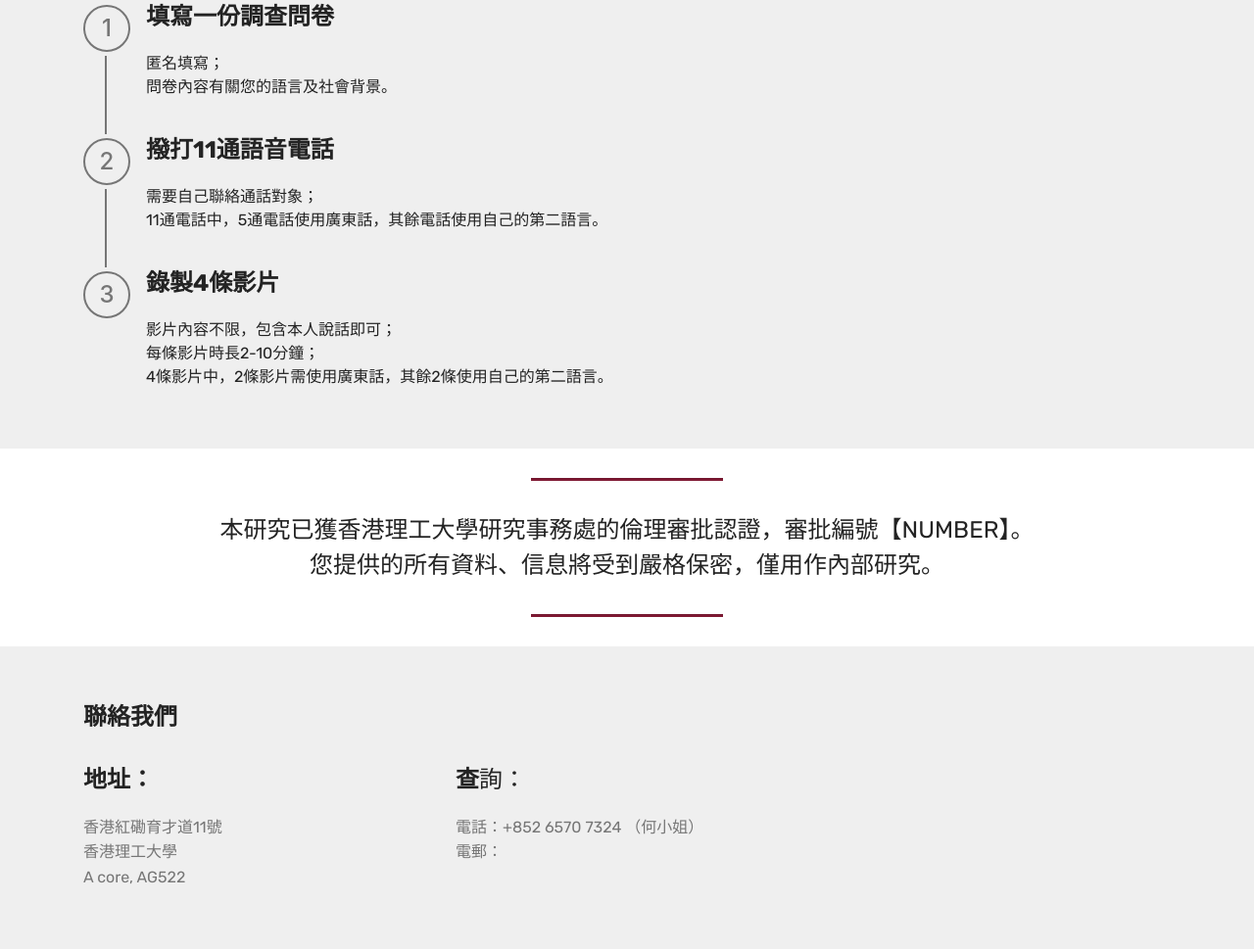
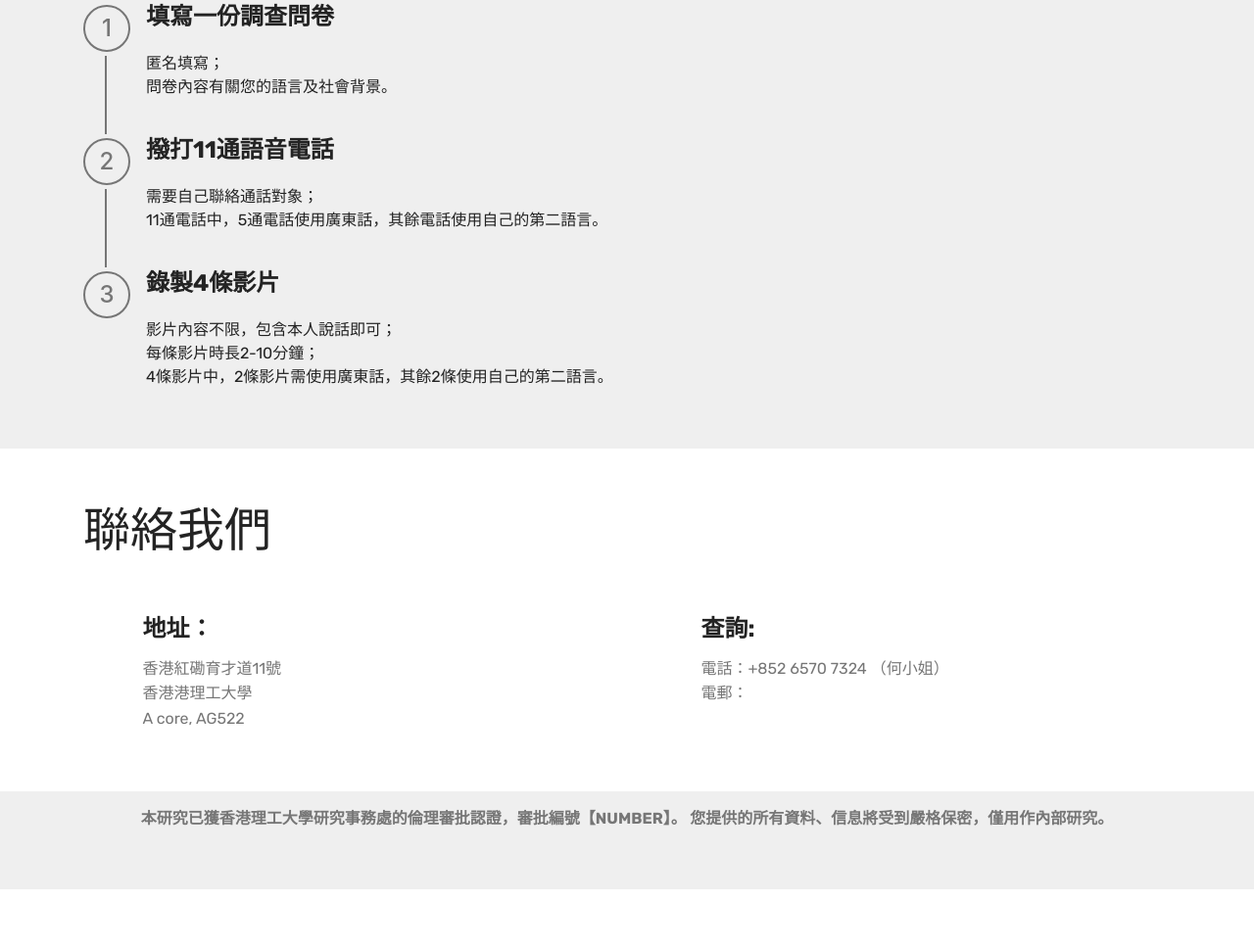
Before and after one commit to scarlett119/webpage_telephone, a plain HTML site: page index.html in a window 1280 px wide. Shown: the part 1623-2593 px from the top of the page at 98% size. After the commit the page ends 2531 px from the top, so only its background shows below. Drawn offline with Linux system fonts and the light colour scheme; files whose address does not match are found by name.

Commit message:
create github pages

```diff
--- a/assets/mobirise/css/mbr-additional.css
+++ b/assets/mobirise/css/mbr-additional.css
@@ -1970,42 +1970,53 @@ body {
 .cid-rw4aQMaltM .mbr-step-title {
   color: #232323;
 }
-.cid-rw4qT9sEsb {
-  padding-top: 30px;
-  padding-bottom: 30px;
+.cid-rw4tDZ3bGx {
+  padding-top: 60px;
+  padding-bottom: 45px;
   background-color: #ffffff;
 }
-.cid-rw4qT9sEsb .line {
-  background-color: #7f1933;
-  color: #7f1933;
-  align: center;
-  height: 2px;
-  margin: 0 auto;
-}
-.cid-rw4qT9sEsb .section-text {
-  padding: 2rem 0;
-}
-.cid-rw4qT9sEsb .inner-container {
-  margin: 0 auto;
-}
-@media (max-width: 768px) {
-  .cid-rw4qT9sEsb .inner-container {
-    width: 100% !important;
-  }
-}
-.cid-rvNPjJU56X {
-  padding-top: 60px;
+.cid-rw4tDZ3bGx .title {
+  padding-bottom: 2.5rem;
+}
+.cid-rw4tDZ3bGx .mbr-text {
+  color: #767676;
+  margin: 0;
+  padding-top: 0.5rem;
+}
+.cid-rw4tDZ3bGx .iconfont-wrapper {
+  display: flex;
+  align-items: center;
+  width: 2rem;
+  height: 2rem;
+  margin-right: 2rem;
+}
+.cid-rw4tDZ3bGx .iconfont-wrapper .amp-iconfont {
+  font-size: 2rem;
+}
+.cid-rw4tDZ3bGx .wrapper {
+  display: flex;
+  padding: 1rem 0;
+}
+.cid-rw4tDZ3bGx .wrapper .b-info {
+  width: 100%;
+}
+@media (max-width: 767px) {
+  .cid-rw4tDZ3bGx .iconfont-wrapper {
+    display: none;
+  }
+}
+.cid-rw4t2foQkE {
+  padding-top: 15px;
   padding-bottom: 60px;
   background-color: #efefef;
 }
-.cid-rvNPjJU56X .mbr-text {
+.cid-rw4t2foQkE .mbr-text,
+.cid-rw4t2foQkE blockquote {
   color: #767676;
-  margin: 0;
-  padding-top: 1.5rem;
-}
-.cid-rvNPjJU56X div.b {
-  padding-top: 2rem;
-}
-.cid-rvNPjJU56X H5 {
-  color: #232323;
-}
+}
+.cid-rw4t2foQkE .mbr-text DIV {
+  text-align: left;
+}
+.cid-rw4t2foQkE .mbr-text {
+  text-align: center;
+}
--- a/index.html
+++ b/index.html
@@ -55,7 +55,7 @@
     </nav>
 </section>
 
-<section class="engine"><a href="https://mobirise.info/a">online site builder</a></section><section class="header8 cid-rw4hHM3EAu mbr-parallax-background" id="header8-c">
+<section class="engine"><a href="https://mobirise.info/g">how to build a site</a></section><section class="header8 cid-rw4hHM3EAu mbr-parallax-background" id="header8-c">
 
 
 
@@ -231,20 +231,7 @@
     </div>
 </section>
 
-<section class="mbr-section article content9 cid-rw4qT9sEsb" id="content9-g">
-
-
-
-    <div class="container">
-        <div class="inner-container" style="width: 84%;">
-            <hr class="line" style="width: 21%;">
-            <div class="section-text align-center mbr-fonts-style display-5"><div>本研究已獲香港理工大學研究事務處的倫理審批認證，審批編號【NUMBER】。</div><div>您提供的所有資料、信息將受到嚴格保密，僅用作內部研究。</div></div>
-            <hr class="line" style="width: 21%;">
-        </div>
-        </div>
-</section>
-
-<section class="mbr-section contacts2 cid-rvNPjJU56X" id="contacts2-9">
+<section class="mbr-section contacts3 cid-rw4tDZ3bGx" id="contacts3-i">
     <!---->
 
     <!---->
@@ -255,35 +242,55 @@
         <div class="row">
             <!--Titles-->
             <div class="title col-12">
-                <h2 class="align-left mbr-fonts-style display-5"><strong>
+                <h2 class="align-left mbr-fonts-style display-2">
                     聯絡我們
-                </strong></h2>
+                </h2>
 
             </div>
             <div class="col-12">
-                <div class="row justify-content-center">
-                    <div class="col-12 col-md-4">
-                        <div class="b b-adress">
-                            <h5 class="align-left mbr-fonts-style m-0 display-5"><strong>地址：</strong></h5>
-                            <p class="mbr-text align-left mbr-fonts-style display-7">香港紅磡育才道11號
-<br>香港理工大學
+                <div class="row">
+                    <div class="col-12 col-md-6">
+                        <div class="wrapper">
+                            <span class="iconfont-wrapper">
+                                <span class="amp-iconfont icon fa-thumbs-o-up fa"></span>
+                            </span>
+                            <div class="b-info b-adress">
+                                <h5 class="align-left mbr-fonts-style display-5"><strong>
+                                    地址：</strong></h5>
+                                <p class="mbr-text align-left mbr-fonts-style display-7">香港紅磡育才道11號<br>香港港理工大學
 <br>A core, AG522</p>
+                            </div>
                         </div>
                     </div>
-                    <div class="col-12 col-md-4">
-                        <div class="b b-phone">
-                            <h5 class="align-left mbr-fonts-style m-0 display-5"><strong>查</strong>詢：</h5>
-                            <p class="mbr-text align-left mbr-fonts-style display-7">電話：+852 6570 7324 （何小姐）<br>電郵：</p>
+                    <div class="col-12 col-md-6">
+                        <div class="wrapper">
+                            <span class="iconfont-wrapper">
+                                <span class="amp-iconfont icon fa-phone fa"></span>
+                            </span>
+                            <div class="b-info b-phone">
+                                <h5 class="align-left mbr-fonts-style display-5"><strong>查詢:
+                                </strong></h5>
+                                <p class="mbr-text align-left mbr-fonts-style display-7">電話：+852 6570 7324 （何小姐）
+<br>電郵：</p>
+                            </div>
                         </div>
                     </div>
-                    <div class="col-12 col-md-4">
-                        <div class="b b-mail">
-                            <h5 class="align-left mbr-fonts-style m-0 display-7"></h5>
-                            <p class="mbr-text align-left mbr-fonts-style display-7"></p>
-                        </div>
-                    </div>
+
+
                 </div>
             </div>
+        </div>
+    </div>
+</section>
+
+<section class="mbr-section article content1 cid-rw4t2foQkE" id="content1-h">
+
+
+
+    <div class="container">
+        <div class="media-container-row">
+            <div class="mbr-text col-12 mbr-fonts-style display-7 col-md-12"><strong>本研究已獲香港理工大學研究事務處的倫理審批認證，審批編號【NUMBER】。
+</strong><strong>您提供的所有資料、信息將受到嚴格保密，僅用作內部研究。</strong></div>
         </div>
     </div>
 </section>
```
Also changed, not shown: 1 other file.
